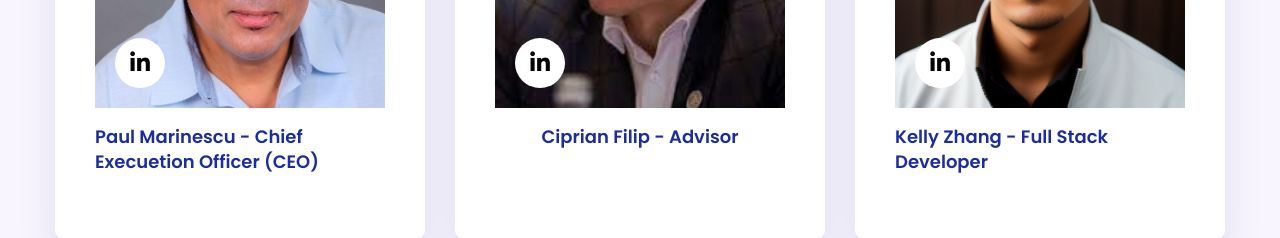
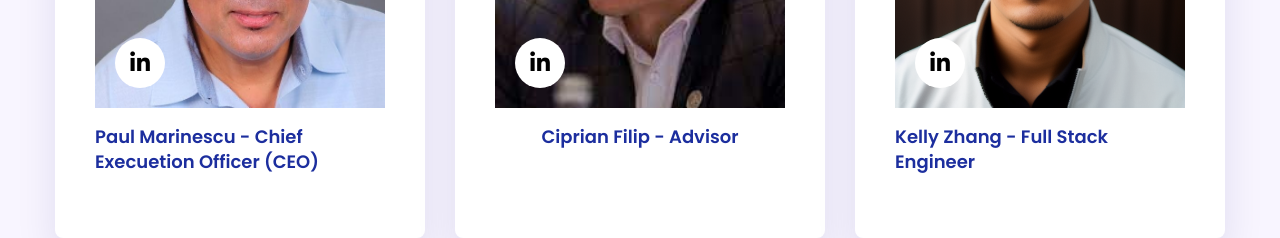
Before and after one commit to DevExpert0101/Up1App, a React (Create React App) app: page /about-us in a window 1280 px wide. Shown: the part 1440-1678 px from the top of the page. Built offline with nearby package versions, Linux system fonts and the light colour scheme.

Commit message:
changed developer to engineer

```diff
--- a/src/pages/About/Team.js
+++ b/src/pages/About/Team.js
@@ -22,7 +22,7 @@ const portfolios = [
   },
   {
     name: "Kelly Zhang",
-    role: "Full Stack Developer",
+    role: "Full Stack Engineer",
     photo: photo3,
     linkedin: "",
     description:
```
